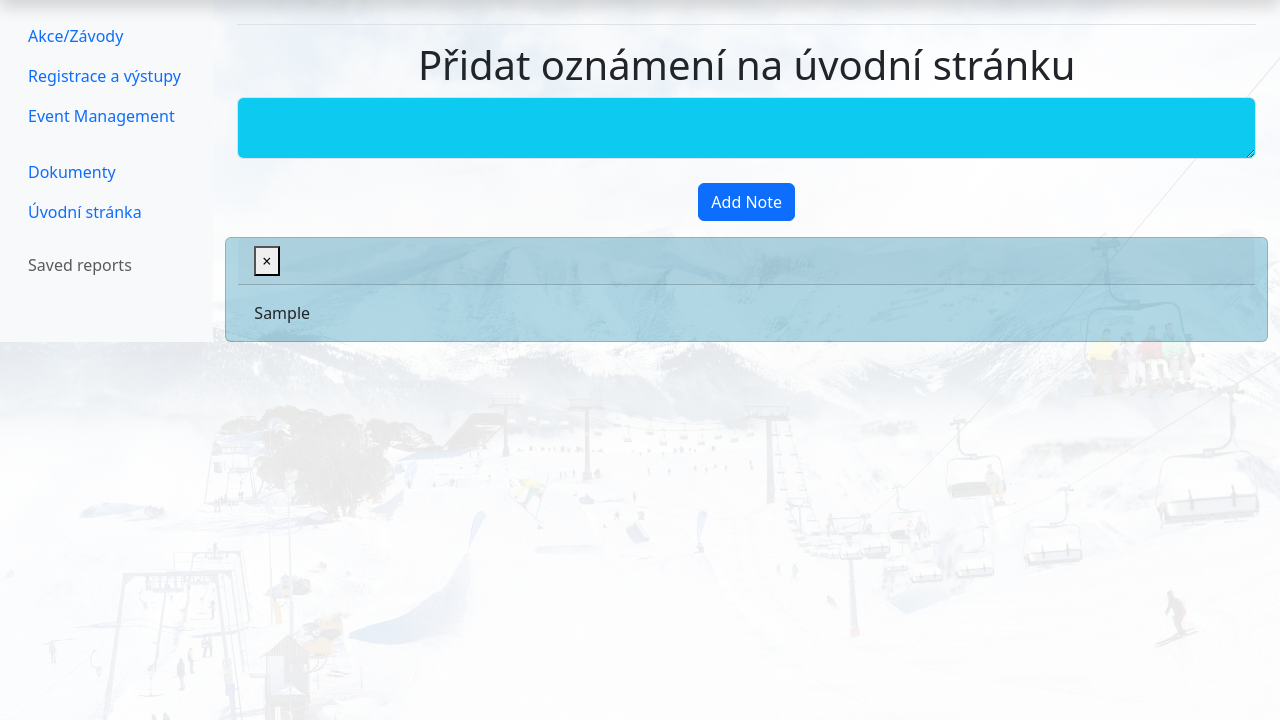
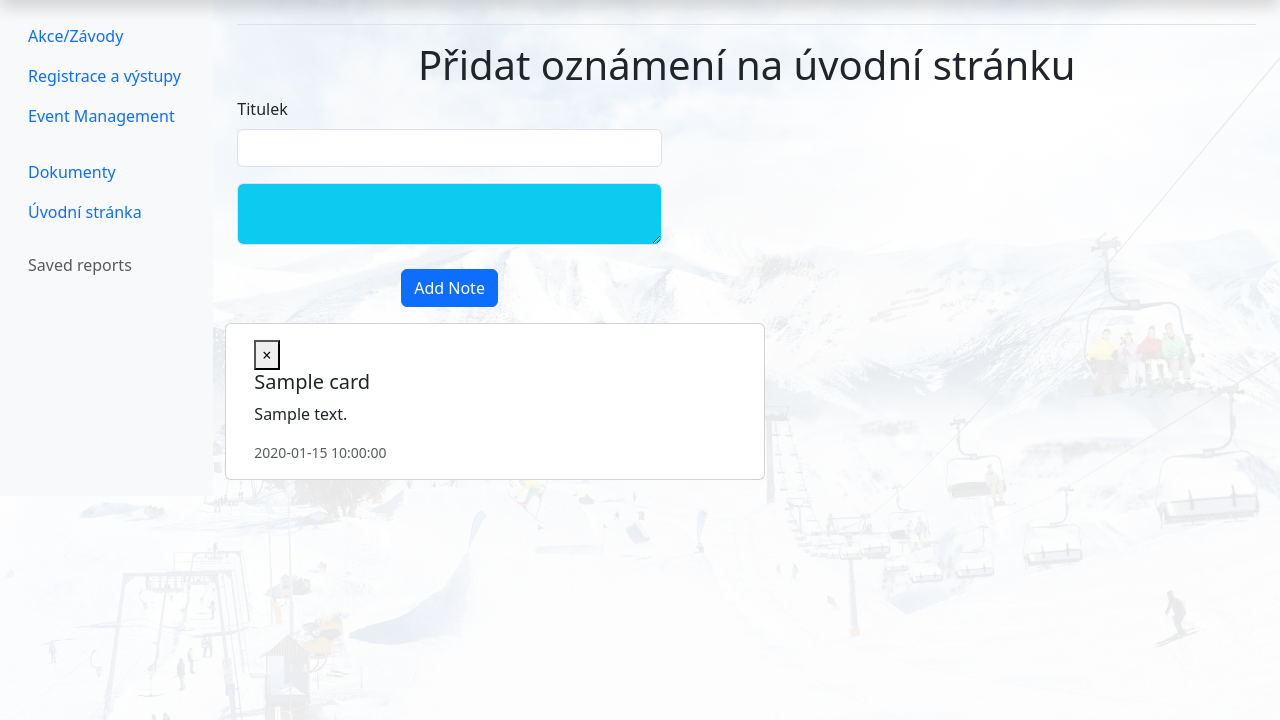
Before and after one commit to podestm/jmlp.cz, a Flask app: template website/templates/admin/home.html in a window 1280 px wide. Shown: the part 40-760 px from the top of the page. Run offline with Flask 3, Linux system fonts and the light colour scheme; tables that the repository leaves empty hold one stand-in row (values such as "Sample post"); the template is opened without the code that fills it: values that come from a table or form of the project are taken from there, most other values are stand-ins (such as "Sample title", 1, 10 or a date in 2020); some libraries are stand-ins or nearby versions.

Commit message:
18.01.2024

```diff
--- a/website/config.py
+++ b/website/config.py
@@ -6,6 +6,7 @@ class Config:
     SQLALCHEMY_TRACK_MODIFICATIONS = False
     UPLOAD_FOLDER = 'uploads'
     REGISTRATIONS_FOLDER = 'registrations'
+    IMAGES_FOLDER = 'uploads\\posts-images'
     MAX_CONTENT_LENGTH = 16 * 1024 * 1024
     DB_NAME = "jmlp_test"
 
--- a/website/models.py
+++ b/website/models.py
@@ -6,9 +6,12 @@ import datetime
 
 class Note(db.Model):
     id = db.Column(db.Integer, primary_key=True)
+    name = db.Column(db.String(100))
     data = db.Column(db.String(10000))
     date = db.Column(db.DateTime(timezone=True), default=func.now())
     user_id = db.Column(db.Integer, db.ForeignKey('user.id'))
+    Note_type = db.Column(db.String(45))
+    Note_image_url = db.Column(db.String(255))
 
 class ArchivedNote(db.Model):
     id = db.Column(db.Integer, primary_key=True)
--- a/website/templates/admin/home.html
+++ b/website/templates/admin/home.html
@@ -3,24 +3,39 @@
 {% block content%}
 <h1 align="center">Přidat oznámení na úvodní stránku</h1>
 
-<form method="POST">
+<form method="POST" enctype="multipart/form-data">
+  <div class="col-md-5">
+    <label for="post_title" class="form-label">Titulek</label>
+    <input type="text" id="post_title" name="post_title" class="form-control mb-3" required>
+  </div>
+  <div class="col-md-5">
     <textarea name="note" id="note" class="form-control bg-info"></textarea>
-  <br />
-  <div align="center">
+  </div>
+  <br>
+  <div class="col-md-5" align="center">
     <button type="submit" class="btn btn-primary">Add Note</button>
   </div>
 </form>
 
 <div class="row row-cols-1 g-4" id="notes">
-  {% for note in user.notes %}
-          <div class="card custom-opacity">
-            <div class="card-header">
-              <button type="button" class="close" onClick="deleteNote({{ note.id }})">
+  {% for card in blog_posts %}
+  <div class="card mb-3" style="max-width: 540px;">
+    <div class="row g-0">
+      <div class="col-md-8">
+        <div class="card-body">
+          <button type="button" class="close" onClick="deleteNote({{ card.note_id }})">
             <span aria-hidden="true">&times;</span>
           </button>
+          <h5 class="card-title">{{ card.note_title }}</h5>
+          <p class="card-text">{{ card.note_data }}</p>
+          <p class="card-text"><small class="text-body-secondary">{{ card.note_date }}</small></p>
         </div>
-              <div class="card-body">
-                  <p class="card-text">{{ note.data }}</p>
+      </div>
+      {% if card.note_image %}
+      <div class="col-md-4">
+        <img src="{{ card.image_url }}" class="img-fluid rounded-start" alt="{{ card.image_url }}">
+      </div>
+      {% endif%}
     </div>
   </div>
   {% endfor %}
```
Also changed, not shown: website/admin.py (+20 -22 lines), website/templates/public/index.html (+15 -7 lines), website/views.py (+13 -2 lines). Lines whose indentation alone changed are shown as unchanged.
